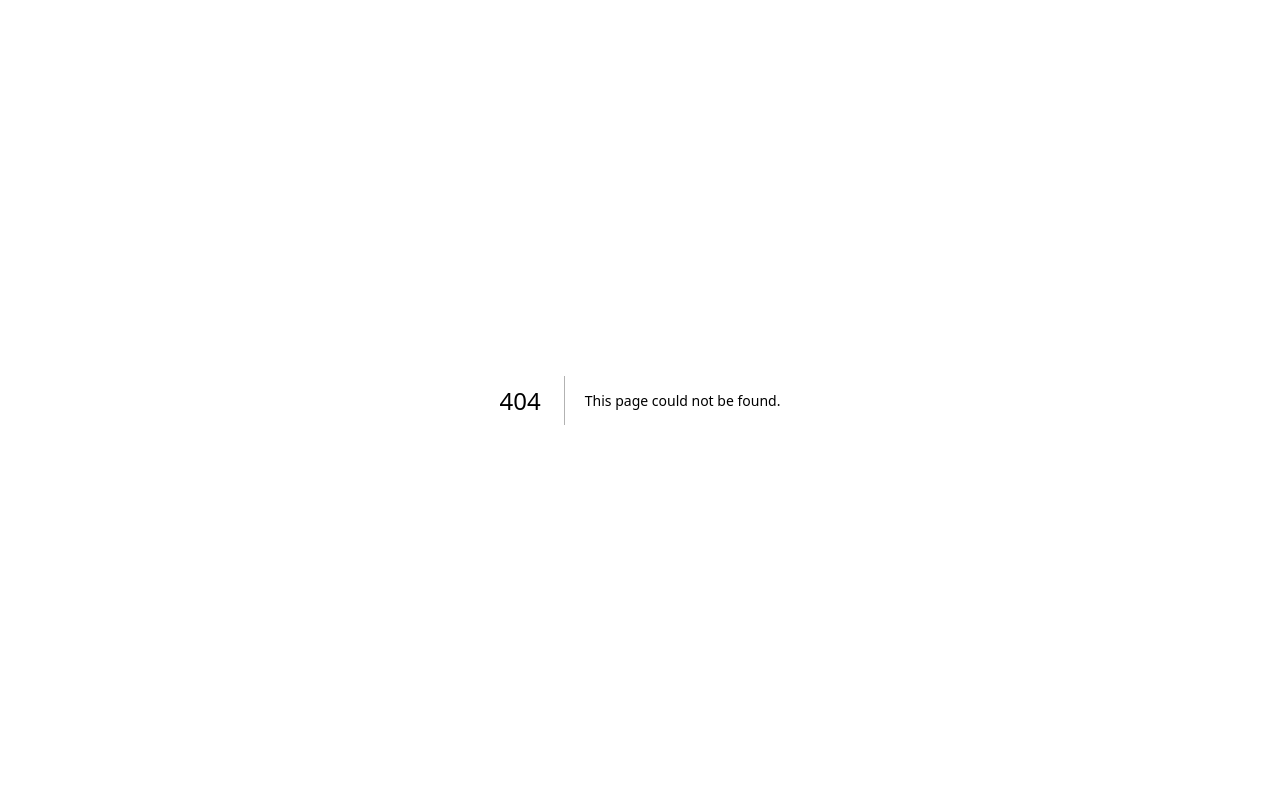
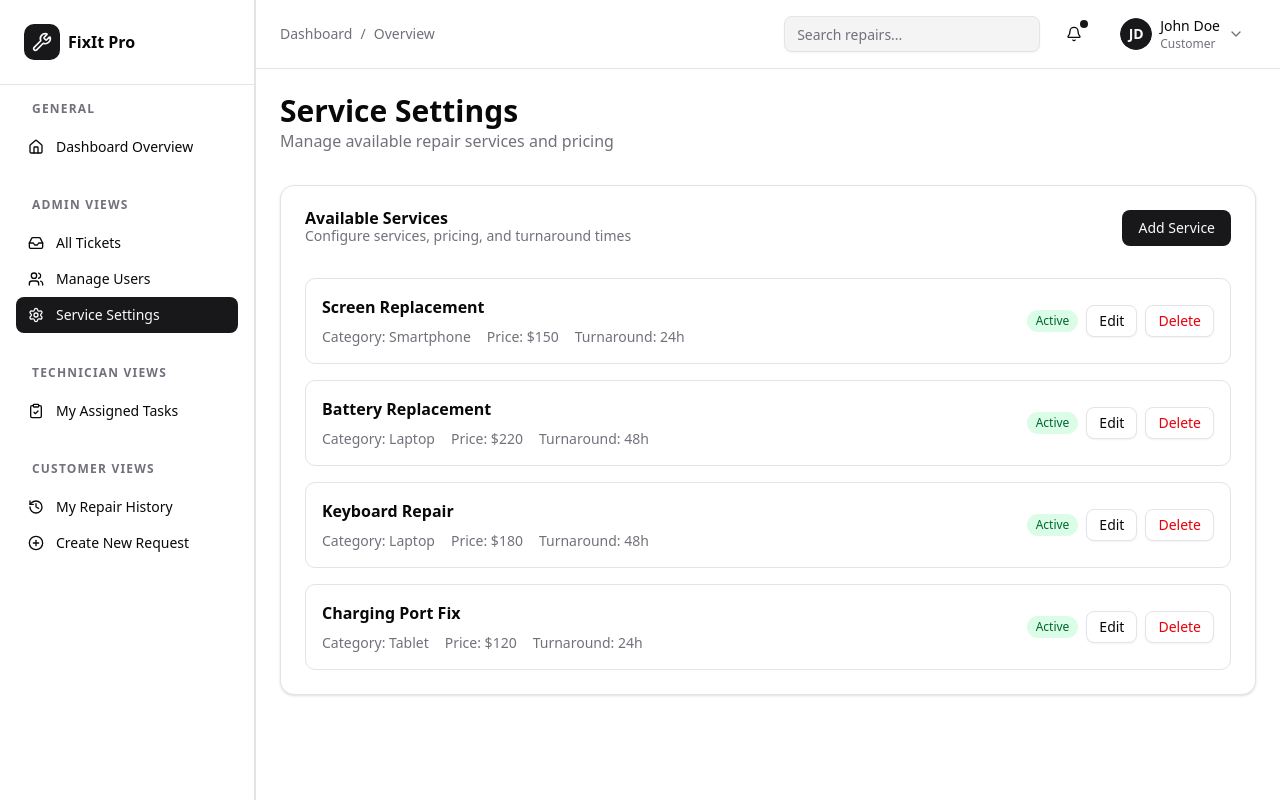
Before and after one commit to Sakib8git/Fix-It, a Next.js app: page /admin/settings in a window 1280 px wide. Before the commit this address had no page. Built offline with nearby package versions, Linux system fonts and the light colour scheme.

Commit message:
dashboard service settings page add

```diff
--- a/src/Components/DashboardSidebar.jsx
+++ b/src/Components/DashboardSidebar.jsx
@@ -14,10 +14,9 @@ import {
   X,
 } from "lucide-react";
 import Link from "next/link";
-
+import { Button } from "@/components/ui/button";
+import { Sheet, SheetContent, SheetTrigger } from "@/components/ui/sheet";
 import { usePathname } from "next/navigation";
-import { Button } from "./ui/button";
-import { Sheet, SheetContent, SheetTrigger } from "./ui/sheet";
 
 const navGroups = [
   {
@@ -27,13 +26,9 @@ const navGroups = [
   {
     label: "Admin Views",
     items: [
-      { icon: Inbox, label: "All Tickets", href: "/dashboard/tickets" },
-      { icon: Users, label: "Manage Users", href: "/dashboard/users" },
-      {
-        icon: Settings,
-        label: "Service Settings",
-        href: "/dashboard/settings",
-      },
+      { icon: Inbox, label: "All Tickets", href: "/admin/tickets" },
+      { icon: Users, label: "Manage Users", href: "/admin/users" },
+      { icon: Settings, label: "Service Settings", href: "/admin/settings" },
     ],
   },
   {
@@ -42,18 +37,18 @@ const navGroups = [
       {
         icon: ClipboardCheck,
         label: "My Assigned Tasks",
-        href: "/dashboard/tasks",
+        href: "/technician/tasks",
       },
     ],
   },
   {
     label: "Customer Views",
     items: [
-      { icon: History, label: "My Repair History", href: "/dashboard/history" },
+      { icon: History, label: "My Repair History", href: "/customer/history" },
       {
         icon: PlusCircle,
         label: "Create New Request",
-        href: "/dashboard/new-request",
+        href: "/customer/create-request",
       },
     ],
   },
--- /dev/null
+++ b/src/app/admin/settings/page.jsx
@@ -0,0 +1,237 @@
+"use client";
+
+import { useState } from "react";
+
+import { Save, X } from "lucide-react";
+import { DashboardSidebar } from "@/Components/DashboardSidebar";
+import { DashboardHeader } from "@/Components/DashboardHeaderProps";
+import { Card, CardContent, CardDescription, CardHeader, CardTitle } from "@/Components/ui/card";
+import { Button } from "@/Components/ui/button";
+import { Input } from "@/Components/ui/input";
+import { Badge } from "@/Components/ui/badge";
+
+
+const services = [
+  {
+    id: 1,
+    name: "Screen Replacement",
+    category: "Smartphone",
+    price: 150,
+    turnaround: "24h",
+    active: true,
+  },
+  {
+    id: 2,
+    name: "Battery Replacement",
+    category: "Laptop",
+    price: 220,
+    turnaround: "48h",
+    active: true,
+  },
+  {
+    id: 3,
+    name: "Keyboard Repair",
+    category: "Laptop",
+    price: 180,
+    turnaround: "48h",
+    active: true,
+  },
+  {
+    id: 4,
+    name: "Charging Port Fix",
+    category: "Tablet",
+    price: 120,
+    turnaround: "24h",
+    active: true,
+  },
+];
+
+export default function ServiceSettingsPage() {
+  const [servicesList, setServicesList] = useState(services);
+  const [editingId, setEditingId] = useState(null);
+  const [formData, setFormData] = useState({});
+
+  const handleEdit = (service) => {
+    setEditingId(service.id);
+    setFormData(service);
+  };
+
+  const handleSave = () => {
+    setServicesList(
+      servicesList.map((s) => (s.id === editingId ? formData : s)),
+    );
+    setEditingId(null);
+  };
+
+  const handleDelete = (id) => {
+    setServicesList(servicesList.filter((s) => s.id !== id));
+  };
+
+  const handleInputChange = (field, value) => {
+    setFormData({ ...formData, [field]: value });
+  };
+
+  return (
+    <div className="flex h-screen bg-background">
+      <DashboardSidebar />
+      <div className="flex-1 flex flex-col overflow-hidden">
+        <div className="sticky top-0 z-50 border-b border-border bg-background px-4 py-3 md:hidden">
+          <h1 className="text-lg font-semibold text-foreground">
+            Service Settings
+          </h1>
+        </div>
+        <DashboardHeader />
+        <div className="flex-1 overflow-y-auto">
+          <div className="p-6 space-y-8">
+            <div>
+              <h1 className="text-3xl font-bold text-foreground">
+                Service Settings
+              </h1>
+              <p className="text-muted-foreground">
+                Manage available repair services and pricing
+              </p>
+            </div>
+
+            <Card className="border-border bg-card">
+              <CardHeader>
+                <div className="flex items-center justify-between">
+                  <div>
+                    <CardTitle>Available Services</CardTitle>
+                    <CardDescription>
+                      Configure services, pricing, and turnaround times
+                    </CardDescription>
+                  </div>
+                  <Button className="bg-primary text-primary-foreground hover:bg-primary/90">
+                    Add Service
+                  </Button>
+                </div>
+              </CardHeader>
+              <CardContent>
+                <div className="space-y-4">
+                  {servicesList.map((service) => (
+                    <div
+                      key={service.id}
+                      className="border border-border rounded-lg p-4"
+                    >
+                      {editingId === service.id ? (
+                        <div className="space-y-4">
+                          <div className="grid grid-cols-1 md:grid-cols-2 gap-4">
+                            <div>
+                              <label className="text-sm font-medium text-foreground block mb-2">
+                                Service Name
+                              </label>
+                              <Input
+                                value={formData.name}
+                                onChange={(e) =>
+                                  handleInputChange("name", e.target.value)
+                                }
+                              />
+                            </div>
+                            <div>
+                              <label className="text-sm font-medium text-foreground block mb-2">
+                                Category
+                              </label>
+                              <Input
+                                value={formData.category}
+                                onChange={(e) =>
+                                  handleInputChange("category", e.target.value)
+                                }
+                              />
+                            </div>
+                            <div>
+                              <label className="text-sm font-medium text-foreground block mb-2">
+                                Price ($)
+                              </label>
+                              <Input
+                                type="number"
+                                value={formData.price}
+                                onChange={(e) =>
+                                  handleInputChange("price", e.target.value)
+                                }
+                              />
+                            </div>
+                            <div>
+                              <label className="text-sm font-medium text-foreground block mb-2">
+                                Turnaround Time
+                              </label>
+                              <Input
+                                value={formData.turnaround}
+                                onChange={(e) =>
+                                  handleInputChange(
+                                    "turnaround",
+                                    e.target.value,
+                                  )
+                                }
+                              />
+                            </div>
+                          </div>
+                          <div className="flex gap-2">
+                            <Button
+                              onClick={handleSave}
+                              className="bg-primary text-primary-foreground hover:bg-primary/90 gap-2"
+                            >
+                              <Save className="h-4 w-4" />
+                              Save Changes
+                            </Button>
+                            <Button
+                              variant="outline"
+                              onClick={() => setEditingId(null)}
+                              className="bg-background border-border gap-2"
+                            >
+                              <X className="h-4 w-4" />
+                              Cancel
+                            </Button>
+                          </div>
+                        </div>
+                      ) : (
+                        <div className="flex items-center justify-between">
+                          <div className="flex-1">
+                            <h3 className="font-semibold text-foreground">
+                              {service.name}
+                            </h3>
+                            <div className="flex gap-4 mt-2 text-sm text-muted-foreground">
+                              <span>Category: {service.category}</span>
+                              <span>Price: ${service.price}</span>
+                              <span>Turnaround: {service.turnaround}</span>
+                            </div>
+                          </div>
+                          <div className="flex items-center gap-2">
+                            <Badge
+                              className={
+                                service.active
+                                  ? "bg-green-100 text-green-800"
+                                  : "bg-red-100 text-red-800"
+                              }
+                            >
+                              {service.active ? "Active" : "Inactive"}
+                            </Badge>
+                            <Button
+                              variant="outline"
+                              size="sm"
+                              onClick={() => handleEdit(service)}
+                              className="bg-background border-border"
+                            >
+                              Edit
+                            </Button>
+                            <Button
+                              variant="outline"
+                              size="sm"
+                              onClick={() => handleDelete(service.id)}
+                              className="bg-background border-border text-red-600 hover:bg-red-50"
+                            >
+                              Delete
+                            </Button>
+                          </div>
+                        </div>
+                      )}
+                    </div>
+                  ))}
+                </div>
+              </CardContent>
+            </Card>
+          </div>
+        </div>
+      </div>
+    </div>
+  );
+}
--- a/src/app/signup/page.jsx
+++ b/src/app/signup/page.jsx
@@ -83,65 +83,65 @@ export default function SignupPage() {
     }
   };
 
-  const handleSubmit = async (e) => {
-    e.preventDefault();
+  // const handleSubmit = async (e) => {
+  //   e.preventDefault();
 
-    setError("");
-    setLoading(true);
+  //   setError("");
+  //   setLoading(true);
 
-    // Validation
-    if (
-      !formData.fullName ||
-      !formData.email ||
-      !formData.phone ||
-      !formData.password ||
-      !formData.confirmPassword
-    ) {
-      setError("Please fill in all fields");
-      setLoading(false);
-      return;
-    }
+  //   // Validation
+  //   if (
+  //     !formData.fullName ||
+  //     !formData.email ||
+  //     !formData.phone ||
+  //     !formData.password ||
+  //     !formData.confirmPassword
+  //   ) {
+  //     setError("Please fill in all fields");
+  //     setLoading(false);
+  //     return;
+  //   }
 
-    if (!/^[^\s@]+@[^\s@]+\.[^\s@]+$/.test(formData.email)) {
-      setError("Please enter a valid email address");
-      setLoading(false);
-      return;
-    }
+  //   if (!/^[^\s@]+@[^\s@]+\.[^\s@]+$/.test(formData.email)) {
+  //     setError("Please enter a valid email address");
+  //     setLoading(false);
+  //     return;
+  //   }
 
-    if (!/^\d{11}$/.test(formData.phone.replace(/\D/g, ""))) {
-      setError("Please enter a valid 11-digit phone number");
-      setLoading(false);
-      return;
-    }
+  //   if (!/^\d{11}$/.test(formData.phone.replace(/\D/g, ""))) {
+  //     setError("Please enter a valid 11-digit phone number");
+  //     setLoading(false);
+  //     return;
+  //   }
 
-    if (formData.password.length < 8) {
-      setError("Password must be at least 8 characters");
-      setLoading(false);
-      return;
-    }
+  //   if (formData.password.length < 8) {
+  //     setError("Password must be at least 8 characters");
+  //     setLoading(false);
+  //     return;
+  //   }
 
-    if (formData.password !== formData.confirmPassword) {
-      setError("Passwords do not match");
-      setLoading(false);
-      return;
-    }
+  //   if (formData.password !== formData.confirmPassword) {
+  //     setError("Passwords do not match");
+  //     setLoading(false);
+  //     return;
+  //   }
 
-    const allRequirementsMet = passwordRequirements.every((req) => req.met);
-    if (!allRequirementsMet) {
-      setError("Password does not meet all requirements");
-      setLoading(false);
-      return;
-    }
+  //   const allRequirementsMet = passwordRequirements.every((req) => req.met);
+  //   if (!allRequirementsMet) {
+  //     setError("Password does not meet all requirements");
+  //     setLoading(false);
+  //     return;
+  //   }
 
-    // Simulate signup
-    setTimeout(() => {
-      localStorage.setItem("userEmail", formData.email);
-      localStorage.setItem("userName", formData.fullName);
-      localStorage.setItem("userPhone", formData.phone);
-      localStorage.setItem("isLoggedIn", "true");
-      router.push("/login");
-    }, 1000);
-  };
+  //   // Simulate signup
+  //   setTimeout(() => {
+  //     localStorage.setItem("userEmail", formData.email);
+  //     localStorage.setItem("userName", formData.fullName);
+  //     localStorage.setItem("userPhone", formData.phone);
+  //     localStorage.setItem("isLoggedIn", "true");
+  //     router.push("/login");
+  //   }, 1000);
+  // };
 
   return (
     <div className="min-h-screen bg-gradient-to-br from-background to-muted flex flex-col items-center justify-center px-4 py-12">
```
